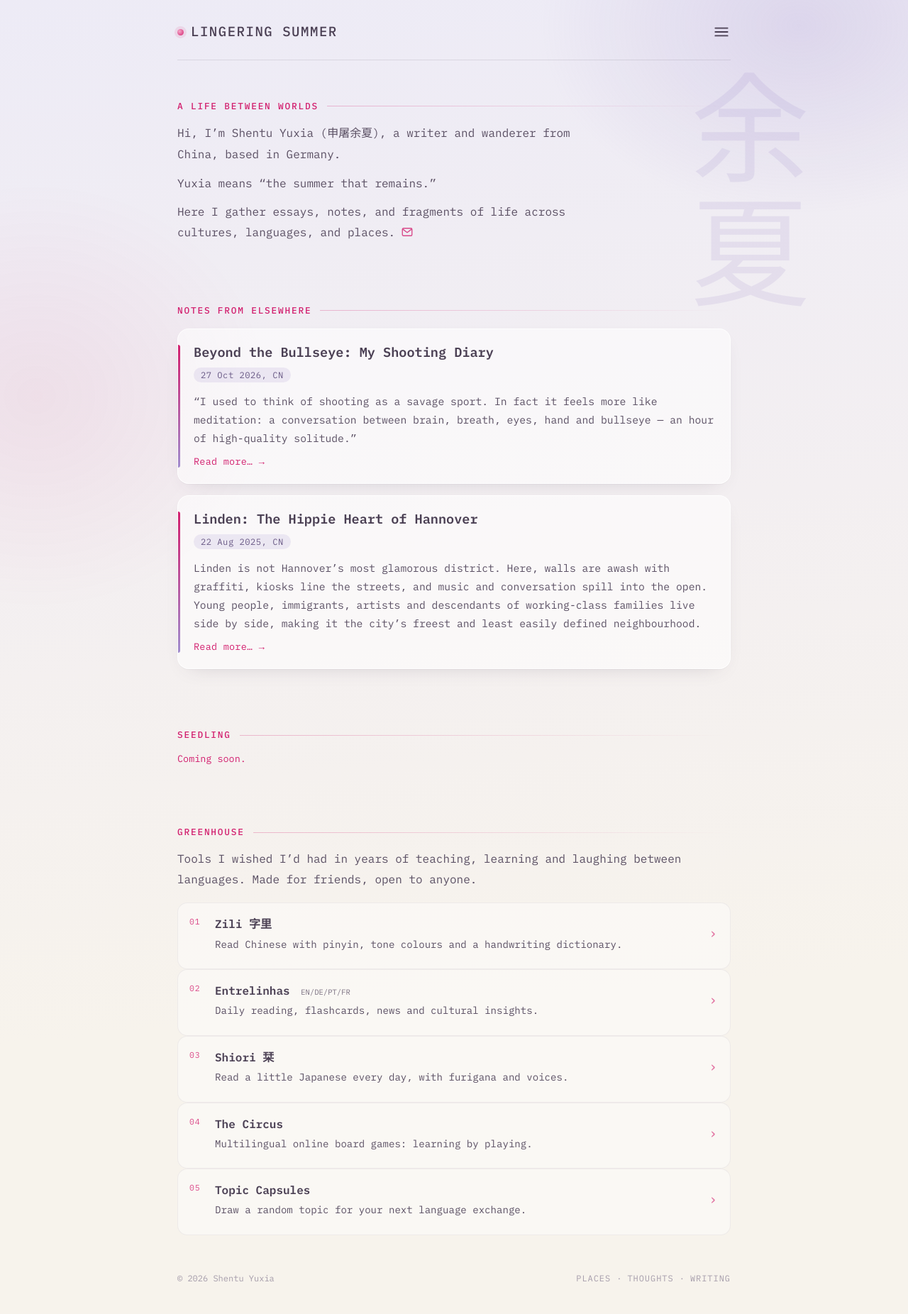
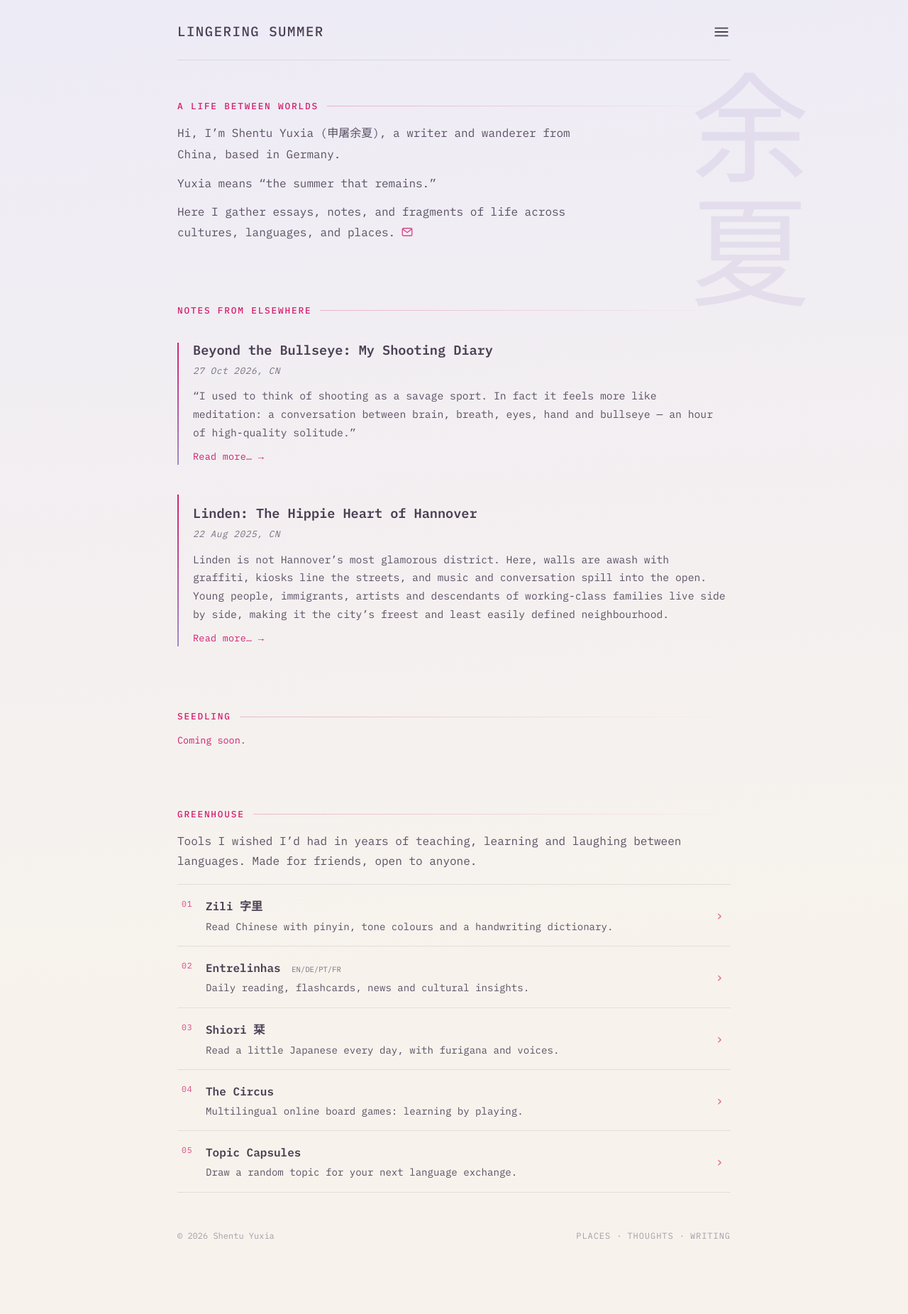
Before and after one commit to Shentuyuxia/lingersummer, a Jekyll site: the page built from index.html, in a window 1280 px wide. Shown: the whole page at 71% size. Built offline with Jekyll 4.4.1, drawn with Linux system fonts in a browser that asks for light colours; after the commit the page ends 1792 px from its top, so only the background shows below that.

Commit message:
Homepage v2b: remove bubble cards, pills, glows; flat editorial look (draft)
Co-Authored-By: Claude Sonnet 5.5 <noreply@anthropic.com>
Claude-Session: https://claude.ai/code/session_015WS6KrdzTWWzbZ5CE5hxyi

```diff
--- a/index.html
+++ b/index.html
@@ -335,6 +335,23 @@ layout: null
     #greenhouse .row{padding:13px 12px 13px 44px!important} #greenhouse .row::before{left:12px;top:14px}
     .hero .sub,.hero h1.greet{max-width:calc(100% - 36px)}
   }
+
+  /* ===== v2b: flat, no bubbles ===== */
+  body::before{display:none}
+  .brand::before{display:none}
+  .essays .post{background:none!important;border:0!important;border-radius:0!important;box-shadow:none!important;transform:none!important;
+    padding:4px 0 6px 22px!important;margin-top:30px}
+  .essays .post::before{left:0;top:6px;bottom:6px;width:2px;border-radius:0}
+  .essays .post:hover{background:none!important;box-shadow:none!important;transform:none!important}
+  .essays .post:hover .pt b{color:var(--accent)}
+  .pt time{display:block!important;padding:0!important;border-radius:0!important;background:none!important;margin-top:6px!important;
+    color:#7a6f80!important;font-style:italic!important;font-size:clamp(12px,1vw,13px)!important}
+  #greenhouse .row{background:none!important;border:0!important;border-radius:0!important;margin:0!important;
+    border-top:1px solid rgba(74,63,83,.12)!important;padding:16px 8px 16px 40px!important}
+  #greenhouse .proj li:last-child .row{border-bottom:1px solid rgba(74,63,83,.12)!important}
+  #greenhouse .row::before{left:6px;top:17px}
+  #greenhouse .row:hover{background:rgba(var(--lav),.14)!important}
+  @media (max-width:640px){ .essays .post{padding:2px 0 4px 16px!important} #greenhouse .row{padding:14px 6px 14px 34px!important} #greenhouse .row::before{left:4px;top:15px} }
 </style>
 </head>
 <body>
```
